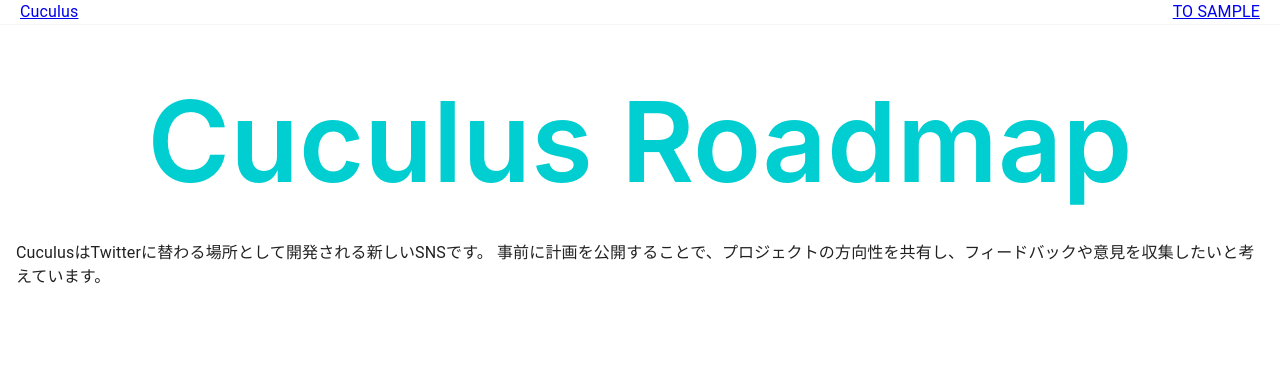
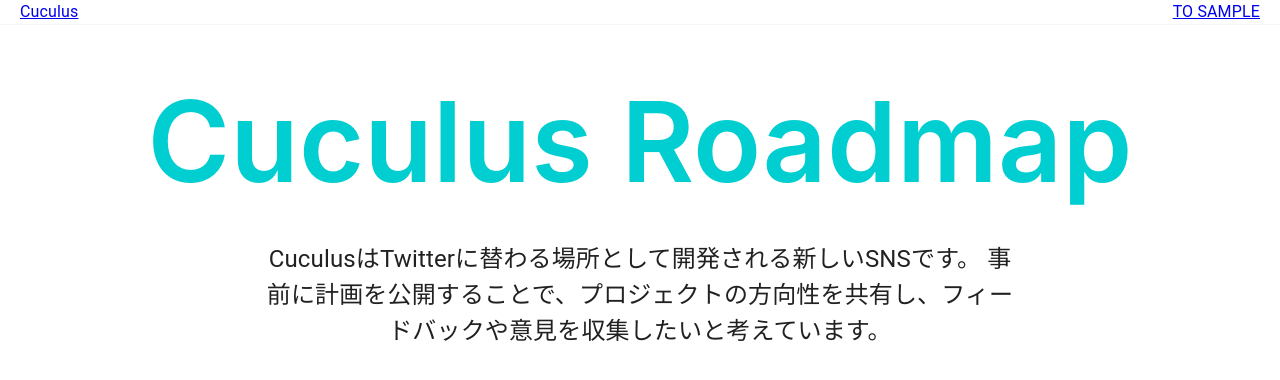
Before and after one commit to cuculus-dev/cuculus-roadmap, a Next.js app: page / in a window 1280 px wide. Shown: the top 380 px of the page. Built offline with nearby package versions, Linux system fonts and the light colour scheme.

Commit message:
仮説明文と仮デザイン

```diff
--- a/src/app/_components/Caption.tsx
+++ b/src/app/_components/Caption.tsx
@@ -11,10 +11,10 @@ const Caption = () => {
           <span>&nbsp;</span>
           <span>Roadmap</span>
         </Title>
-        <p>
+        <Description>
           CuculusはTwitterに替わる場所として開発される新しいSNSです。
           事前に計画を公開することで、プロジェクトの方向性を共有し、フィードバックや意見を収集したいと考えています。
-        </p>
+        </Description>
       </div>
     </div>
   );
@@ -54,4 +54,23 @@ const Title = styled('h1')`
   color: #00ced1;
 `;
 
+const Description = styled('div')`
+  font-weight: 400;
+  text-align: center;
+  margin: 0 auto;
+  padding-right: 16px;
+  padding-left: 16px;
+
+  max-width: 780px;
+  font-size: 24px;
+
+  ${({ theme }) => theme.breakpoints.down('laptop')} {
+    max-width: 530px;
+  }
+
+  ${({ theme }) => theme.breakpoints.down('tablet')} {
+    max-width: 480px;
+  }
+`;
+
 export default Caption;
```
